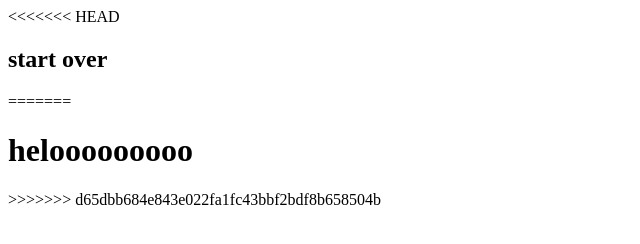
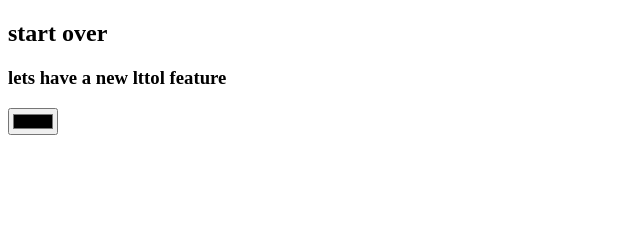
Before and after one commit to zeyadhossam/background-generator, a plain HTML site: page index.html in a window 1280 px wide. Shown: the whole page, without its empty margins (0-640 px from the left). Drawn offline with Linux system fonts and the light colour scheme.

Commit message:
file modified

```diff
--- a/index.html
+++ b/index.html
@@ -8,12 +8,11 @@
   </head>
 
   <body>
-<<<<<<< HEAD
     <h2>start over</h2>
-=======
-    <h1>helooooooooo</h1>
-
->>>>>>> d65dbb684e843e022fa1fc43bbf2bdf8b658504b
+    <h3>
+      lets have a new lttol feature
+    </h3>
+    <input type="color" />
     <script src="script.js"></script>
   </body>
 </html>
```
